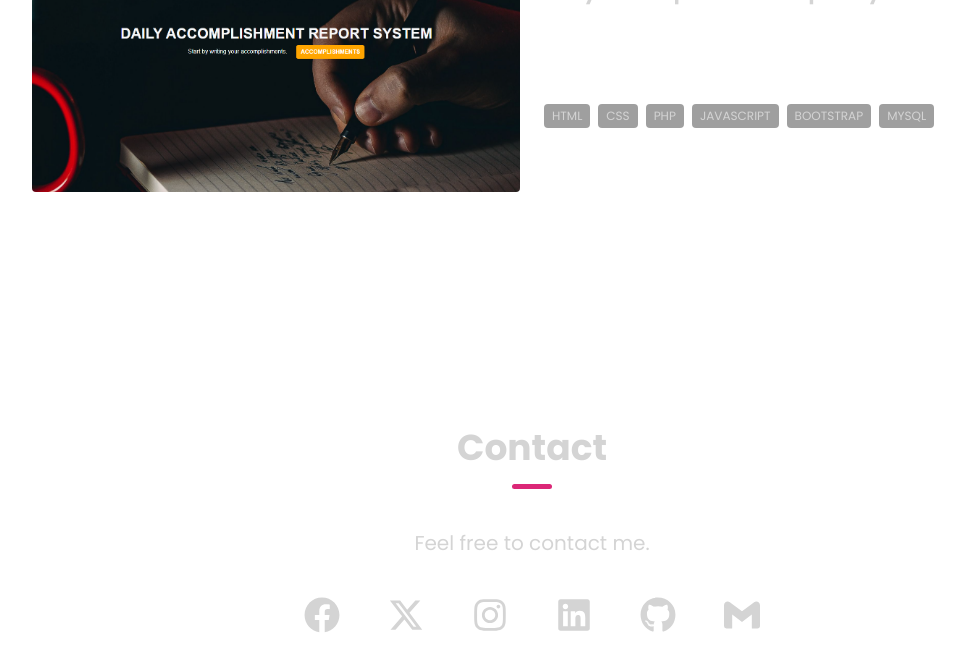
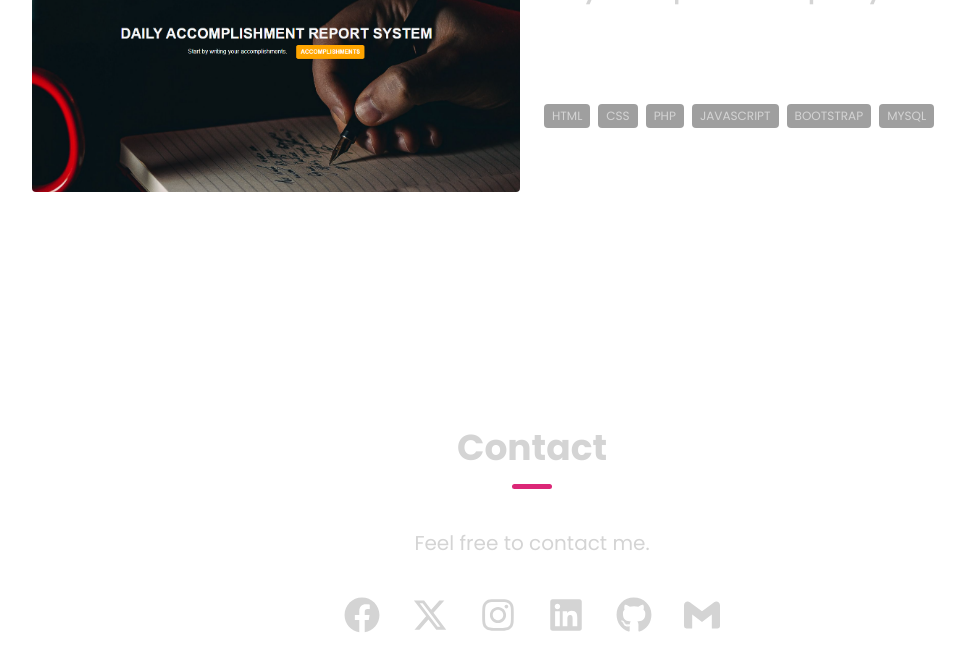
Before and after one commit to Fromundus/johncarlcueva, a React (Create React App) app: page / in a window 1280 px wide. Shown: the part 2745-3415 px from the top of the page, without its empty margins (108-1073 px from the left). Built offline with nearby package versions, Linux system fonts and the light colour scheme.

Commit message:
Add github link

```diff
--- a/src/components/Contact.js
+++ b/src/components/Contact.js
@@ -28,7 +28,7 @@ export default function Contact(){
                     transition={{duration: 1, ease: "easeOut"}}
                 >Feel free to contact me.</motion.p>
                 <motion.div
-                    className="flex items-center gap-3 lg:gap-12 text-3xl lg:text-4xl mt-10 mx-10"
+                    className="flex items-center gap-3 lg:gap-8 text-3xl lg:text-4xl mt-10 mx-10"
                     initial={{x: 100, opacity: 0}}
                     whileInView={{x: 0, opacity: 1}}
                     transition={{duration: 1, ease: "easeOut"}}
```
